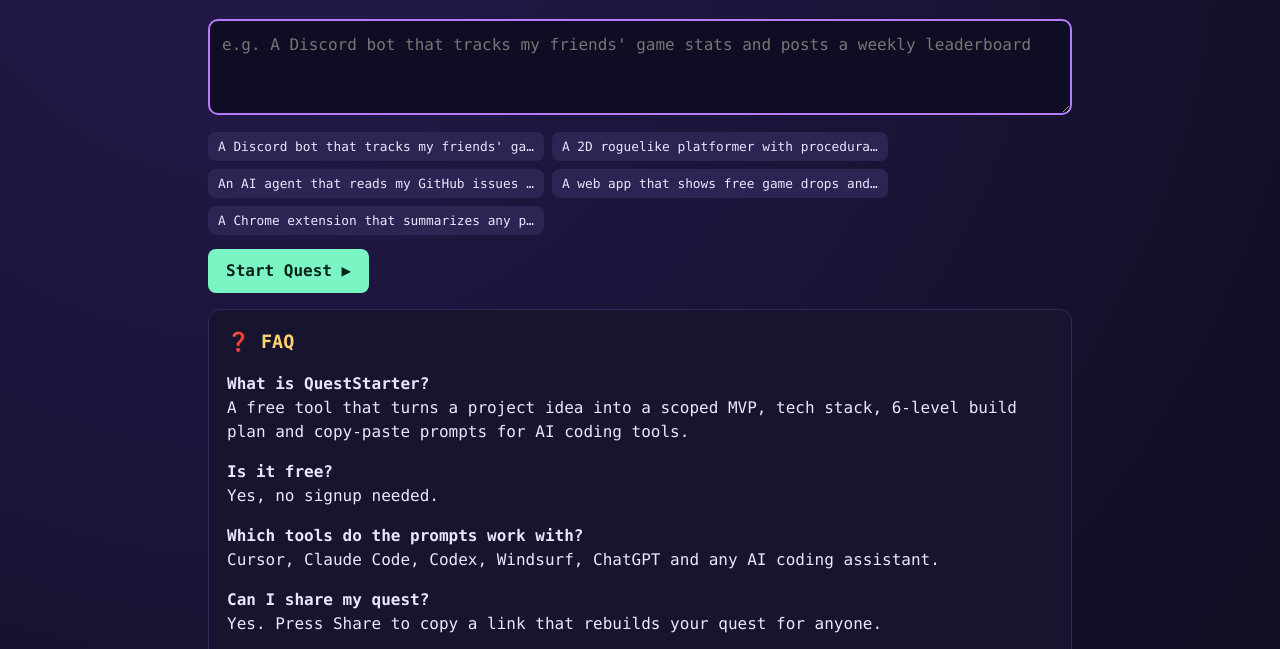
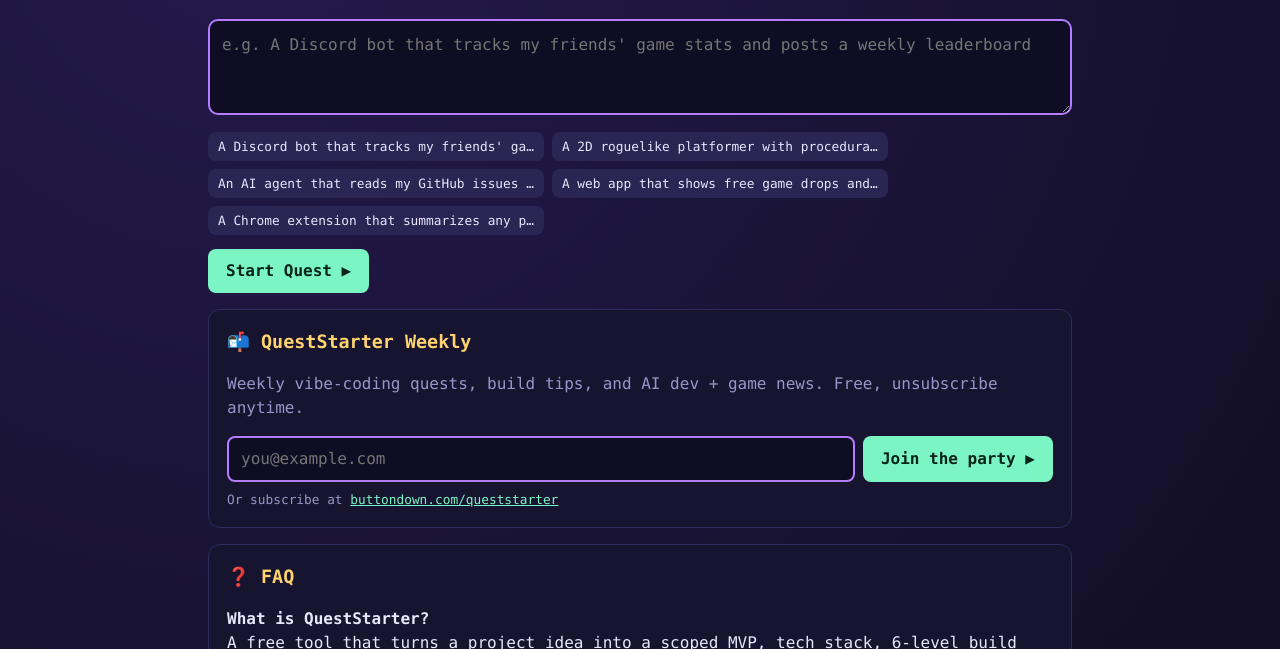
Before and after one commit to nyg65/queststarter, a website: page public/index.html in a window 1280 px wide. Shown: the part 136-785 px from the top of the page. Drawn offline with Linux system fonts and the light colour scheme.

Commit message:
Add QuestStarter Weekly newsletter signup box, newsletter_signup event, llms.txt mention

```diff
--- a/public/index.html
+++ b/public/index.html
@@ -29,6 +29,7 @@ pre{background:#0b0920;border:1px solid #2f2a5c;border-radius:8px;padding:12px;w
 .row{display:flex;justify-content:space-between;align-items:center;gap:10px;flex-wrap:wrap}
 .mut{color:var(--mut)}.err{color:#ff7c8a}.hidden{display:none}
 label.q{display:block;margin:6px 0;cursor:pointer}
+.nlf{display:flex;gap:8px;flex-wrap:wrap}.nlf input[type=email]{flex:1;min-width:200px;background:#0f0d24;color:var(--ink);border:2px solid var(--b);border-radius:8px;padding:9px 12px;font:inherit}
 footer{color:var(--mut);margin-top:40px;font-size:.8rem;text-align:center}
 </style></head><body><div class="w">
 <h1><a href="/" style="color:inherit;text-decoration:none">Quest<span>Starter</span> ⚔️</a></h1>
@@ -37,6 +38,10 @@ footer{color:var(--mut);margin-top:40px;font-size:.8rem;text-align:center}
 <div class="chips" id="chips"></div>
 <button id="go">Start Quest ▶</button> <span id="msg" class="err"></span>
 <div id="out" class="hidden"></div>
+<section class="card nl" id="newsletter"><h2>📬 QuestStarter Weekly</h2><p class="mut">Weekly vibe-coding quests, build tips, and AI dev + game news. Free, unsubscribe anytime.</p>
+<form action="https://buttondown.com/api/emails/embed-subscribe/queststarter" method="post" target="popupwindow" class="nlf" onsubmit="ev('newsletter_signup')">
+<label for="bd-email" class="hidden">Email</label><input type="email" name="email" id="bd-email" placeholder="you@example.com" required autocomplete="email"><input type="hidden" value="1" name="embed"><button type="submit">Join the party ▶</button></form>
+<p class="mut" style="font-size:.8rem;margin:8px 0 0">Or subscribe at <a href="https://buttondown.com/queststarter" target="_blank" rel="noopener" style="color:var(--a)">buttondown.com/queststarter</a></p></section>
 <section class="card" id="faq"><h2>❓ FAQ</h2>
 <p><b>What is QuestStarter?</b><br>A free tool that turns a project idea into a scoped MVP, tech stack, 6-level build plan and copy-paste prompts for AI coding tools.</p>
 <p><b>Is it free?</b><br>Yes, no signup needed.</p>
```
Also changed, not shown: server.js (+5 -2 lines).
